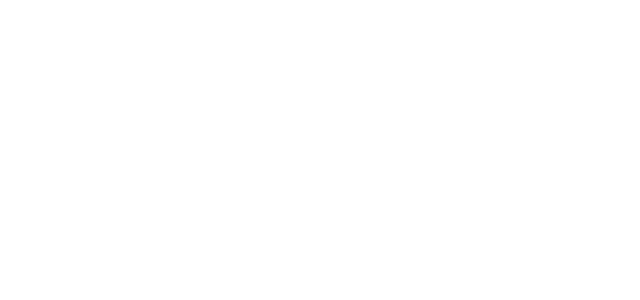
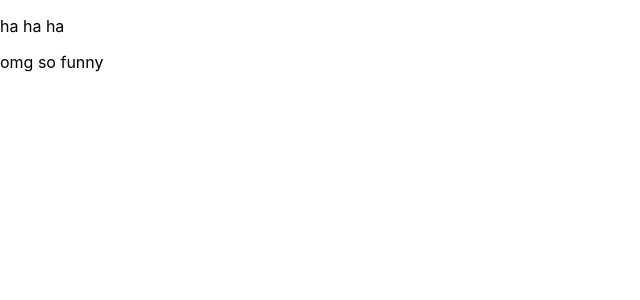
Before and after one commit to immichelle/Jokes, a React (Create React App) app: page / in a window 1280 px wide. Shown: the top 300 px of the page, without its empty margins (0-640 px from the left). Built offline with nearby package versions, Linux system fonts and the light colour scheme.

Commit message:
set up mapStateToProps

```diff
--- a/package.json
+++ b/package.json
@@ -11,7 +11,8 @@
     "react-dom": "^16.13.1",
     "react-redux": "^7.2.0",
     "react-scripts": "3.4.1",
-    "redux": "^4.0.5"
+    "redux": "^4.0.5",
+    "redux-devtools-extension": "^2.13.8"
   },
   "scripts": {
     "start": "react-scripts start",
--- a/src/components/JokeList.js
+++ b/src/components/JokeList.js
@@ -1,19 +1,35 @@
 //This component renders a list of jokes => we need state
 //in order to change the position of a joke, user clicks on vote up or down
 
+//to get data from reducer, we import connect from react-redux
 import React, { Component } from 'react'
+//wrap connect in curly brackets because it's the design of redux
+//two ways to export: if you export with default, you just import its name
+// 1 . export default JokeList => import JokeList
+// 2. export const sum = (a,b) => {...} => import {sum}
+import { connect } from 'react-redux'
+
+//this component needs to access state in reducer in order to be rendered
+//in order to do this, we pass 2 params to connect():
+//1st param: mapStateToProps - get data from state in reducer
+//in order to access joke reducer, we can use state.<reducer name>
 
 class JokeList extends Component {
-    state = {
-        jokeList: []
-    }
+
     render() {
-        return (
+        console.log('this.props', this.props)
+        return ( //why paranthesis? to wrap everything. If it's just one line, you don't need the paranthesis here
             <div>
-
+                {this.props.jokeList.map(item => <p key={item.id}>{item.joke}</p>)}
             </div>
         )
     }
 }
-
-export default JokeList
+//this function gets called first, before JokeList (line 34)
+const mapStateToProps = state => {
+    console.log('state', state.joke) //we get an array of jokes here
+    //because mapStateToProps must return an object while state.joke is an array, so we create a new object with jokeList as the key and state.joke as the value
+    return { jokeList : state.joke}; //combined reducer = whole state
+}
+//this is an example of higher order component HOC
+export default connect(mapStateToProps)(JokeList)
--- a/src/index.js
+++ b/src/index.js
@@ -5,13 +5,17 @@
 import * as serviceWorker from './serviceWorker';
 // wrap Provider outside of App, Provider will pass data from reducers to app
 import {Provider} from 'react-redux';
-import {createStore} from 'redux';
+import {createStore, applyMiddleware } from 'redux';
+//rootReducer is the whole state of the app, it is also combineReducers
 import rootReducer from './reducers'
+import { composeWithDevTools } from 'redux-devtools-extension';
 // rootReducer is the same as combinedReducer
 //reducer keeps, changes and passes data from state to the app
 
 //createStore is a fuction that creates a store (will decide state of the app) from all the reducers
-const store = createStore(rootReducer);
+//takes 3 params, the first one is required, and the other 2 are optional
+const initialState = {};
+const store = createStore(rootReducer, initialState, composeWithDevTools(applyMiddleware()));
 
 ReactDOM.render(
   <Provider store={store}>
--- a/src/reducers/index.js
+++ b/src/reducers/index.js
@@ -8,3 +8,4 @@
 // for example, just like a company has many departments, it needs a director that directs all the activities of all those departments
 export default combineReducers({joke: jokeReducer}) //key JO K
 //here I'm exporting the result of this function combinedReducer({joke: jokeReducer}) => rootReducer in index.js
+// the combination of all the reducers make the state
--- a/src/reducers/joke.js
+++ b/src/reducers/joke.js
@@ -1,3 +1,5 @@
+// many reducers are created to seperate logic and concerns
+
 //first param is state, second param is actions (plural)
 // if you have the equal sign, you must name the function
 // in this reducer, you just export anonymous function
@@ -5,15 +7,29 @@
 // actions contains two values: type, payload. check type to receive payload. The payload will depend on the type of the action
 // is type a reserved word? or is it a variable that we will define in the future?
 
-const intialState = [];
+//how does a component access state in reducer?
+
+//create dummy data for jokes
+const intialState = [
+    {
+        id: 1,
+        joke: 'ha ha ha '
+    },
+    {
+        id: 2,
+        joke: 'omg so funny'
+    }
+];//old reducer
+//action impacts old state in reducer and create a new state in reducer
 
 // export with no name, then it can be imported with any name, and the whole file will be imported
 export default (state = intialState, action) => {
     switch (action.type) {
         case 'GET_JOKES':
-            return state
-
+            return state //new state?
         default:
             return state
     }
 }
+
+//what is the data type of reducer => depends on how we define it, but it's commonly/usually an object
```
Also changed, not shown: 1 other file (tests, documents, lock files or other folders).
